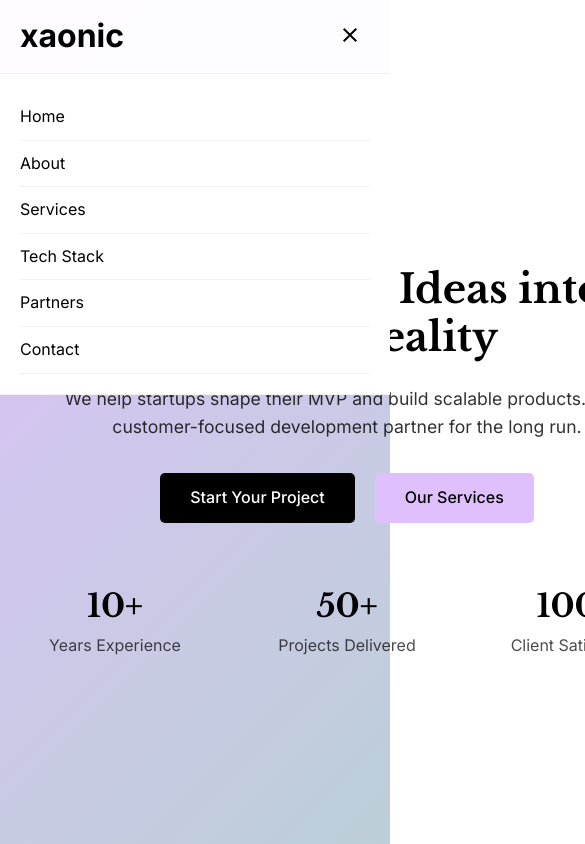
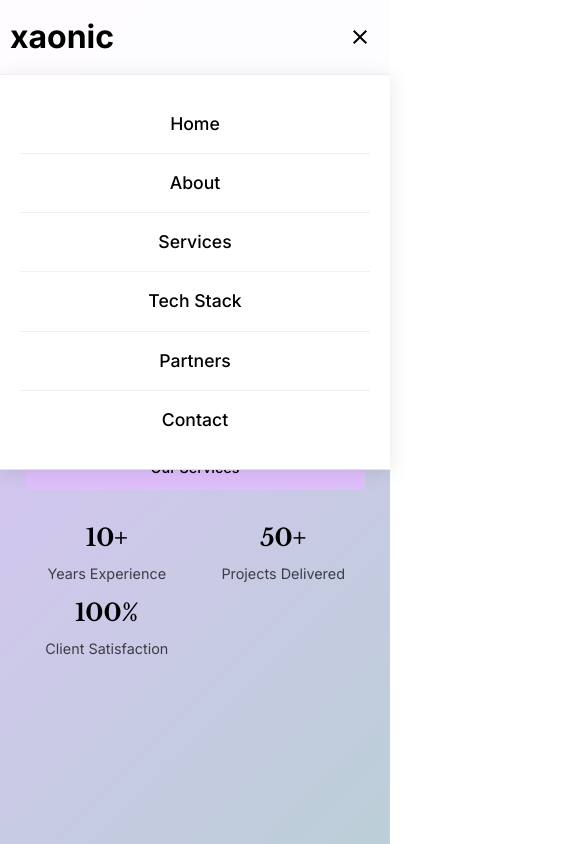
Before and after one commit to xaonic-llc/xaonic.com, a Next.js app: page / in a window 390 px wide. Both pictures are taken after a click on the button 350 px from the left and 36 px from the top of the page. Shown: the top 844 px of the page, 585 px wide, since content can reach past the window. Built offline with nearby package versions, Linux system fonts and the light colour scheme.

Commit message:
Make responsive

```diff
--- a/components/ContactForm.js
+++ b/components/ContactForm.js
@@ -70,8 +70,8 @@
 
         <div style={{
           display: 'grid',
-          gridTemplateColumns: 'repeat(auto-fit, minmax(400px, 1fr))',
-          gap: '4rem',
+          gridTemplateColumns: 'repeat(auto-fit, minmax(300px, 1fr))',
+          gap: 'clamp(2rem, 5vw, 4rem)',
           alignItems: 'start'
         }}>
           {/* Contact Form */}
--- a/components/Header.js
+++ b/components/Header.js
@@ -40,7 +40,8 @@
         display: 'flex',
         justifyContent: 'space-between',
         alignItems: 'center',
-        padding: '15px 20px'
+        paddingTop: '15px',
+        paddingBottom: '15px'
       }}>
         <a
           href="#home"
@@ -109,21 +110,28 @@
         <nav style={{
           display: 'flex',
           flexDirection: 'column',
-          backgroundColor: 'white',
+          backgroundColor: 'rgba(255, 255, 255, 0.98)',
+          backdropFilter: 'blur(10px)',
           padding: '20px',
-          borderTop: '1px solid #f0f0f0'
+          borderTop: '1px solid #f0f0f0',
+          boxShadow: '0 4px 20px rgba(0, 0, 0, 0.1)'
         }}>
-          {navItems.map((item) => (
+          {navItems.map((item, index) => (
             <a
               key={item.name}
               href={item.href}
               style={{
                 textDecoration: 'none',
                 color: 'var(--color-black)',
-                padding: '10px 0',
-                borderBottom: '1px solid #f0f0f0'
+                padding: '15px 0',
+                borderBottom: index < navItems.length - 1 ? '1px solid #f0f0f0' : 'none',
+                fontSize: '1.1rem',
+                fontWeight: '500',
+                transition: 'color 0.3s ease'
               }}
               onClick={() => setIsMenuOpen(false)}
+              onTouchStart={(e) => e.target.style.color = 'var(--color-purple)'}
+              onTouchEnd={(e) => e.target.style.color = 'var(--color-black)'}
             >
               {item.name}
             </a>
--- a/components/Hero.js
+++ b/components/Hero.js
@@ -5,31 +5,48 @@
       display: 'flex',
       alignItems: 'center',
       background: `linear-gradient(135deg, var(--color-purple) 0%, var(--color-blue) 100%)`,
-      paddingTop: '80px'
+      paddingTop: '80px',
+      paddingBottom: '40px',
+      width: '100%',
+      overflow: 'hidden'
     }}>
       <div className="container text-center">
         <h1 style={{
-          fontSize: 'clamp(2.5rem, 5vw, 4rem)',
-          marginBottom: '1.5rem',
+          fontSize: 'clamp(2rem, 5vw, 4rem)',
+          marginBottom: 'clamp(1rem, 3vw, 1.5rem)',
           color: 'var(--color-black)',
-          fontWeight: '700'
+          fontWeight: '700',
+          lineHeight: '1.1'
         }}>
           Transforming Ideas into Digital Reality
         </h1>
 
         <p style={{
-          fontSize: 'clamp(1.1rem, 2vw, 1.3rem)',
-          marginBottom: '2rem',
+          fontSize: 'clamp(1rem, 2vw, 1.3rem)',
+          marginBottom: 'clamp(1.5rem, 4vw, 2rem)',
           color: 'var(--color-black)',
           maxWidth: '600px',
-          margin: '0 auto 2rem auto',
-          opacity: '0.8'
+          margin: '0 auto',
+          marginBottom: 'clamp(1.5rem, 4vw, 2rem)',
+          opacity: '0.8',
+          lineHeight: '1.6',
+          padding: '0 10px'
         }}>
           We help startups shape their MVP and build scalable products.
           Your customer-focused development partner for the long run.
         </p>
 
-        <div style={{ display: 'flex', gap: '20px', justifyContent: 'center', flexWrap: 'wrap' }}>
+        <div className="flex-mobile-column" style={{
+          display: 'flex',
+          gap: 'clamp(15px, 3vw, 20px)',
+          justifyContent: 'center',
+          flexWrap: 'wrap',
+          marginBottom: 'clamp(2rem, 5vw, 4rem)',
+          width: '100%',
+          maxWidth: '100%',
+          padding: '0 15px',
+          boxSizing: 'border-box'
+        }}>
           <a href="#contact" className="btn btn-primary">
             Start Your Project
           </a>
@@ -39,24 +56,50 @@
         </div>
 
         <div style={{
-          marginTop: '4rem',
           display: 'grid',
-          gridTemplateColumns: 'repeat(auto-fit, minmax(200px, 1fr))',
-          gap: '2rem',
+          gridTemplateColumns: 'repeat(auto-fit, minmax(120px, 1fr))',
+          gap: 'clamp(0.8rem, 3vw, 2rem)',
           maxWidth: '800px',
-          margin: '4rem auto 0'
+          margin: '0 auto',
+          padding: '0 15px',
+          width: '100%',
+          boxSizing: 'border-box'
         }}>
           <div style={{ textAlign: 'center' }}>
-            <h3 style={{ fontSize: '2rem', marginBottom: '0.5rem', color: 'var(--color-black)' }}>10+</h3>
-            <p style={{ color: 'var(--color-black)', opacity: '0.7' }}>Years Experience</p>
+            <h3 style={{
+              fontSize: 'clamp(1.5rem, 4vw, 2rem)',
+              marginBottom: '0.5rem',
+              color: 'var(--color-black)'
+            }}>10+</h3>
+            <p style={{
+              color: 'var(--color-black)',
+              opacity: '0.7',
+              fontSize: 'clamp(0.9rem, 2vw, 1rem)'
+            }}>Years Experience</p>
           </div>
           <div style={{ textAlign: 'center' }}>
-            <h3 style={{ fontSize: '2rem', marginBottom: '0.5rem', color: 'var(--color-black)' }}>50+</h3>
-            <p style={{ color: 'var(--color-black)', opacity: '0.7' }}>Projects Delivered</p>
+            <h3 style={{
+              fontSize: 'clamp(1.5rem, 4vw, 2rem)',
+              marginBottom: '0.5rem',
+              color: 'var(--color-black)'
+            }}>50+</h3>
+            <p style={{
+              color: 'var(--color-black)',
+              opacity: '0.7',
+              fontSize: 'clamp(0.9rem, 2vw, 1rem)'
+            }}>Projects Delivered</p>
           </div>
           <div style={{ textAlign: 'center' }}>
-            <h3 style={{ fontSize: '2rem', marginBottom: '0.5rem', color: 'var(--color-black)' }}>100%</h3>
-            <p style={{ color: 'var(--color-black)', opacity: '0.7' }}>Client Satisfaction</p>
+            <h3 style={{
+              fontSize: 'clamp(1.5rem, 4vw, 2rem)',
+              marginBottom: '0.5rem',
+              color: 'var(--color-black)'
+            }}>100%</h3>
+            <p style={{
+              color: 'var(--color-black)',
+              opacity: '0.7',
+              fontSize: 'clamp(0.9rem, 2vw, 1rem)'
+            }}>Client Satisfaction</p>
           </div>
         </div>
       </div>
--- a/components/Partners.js
+++ b/components/Partners.js
@@ -144,8 +144,8 @@
 
           <div style={{
             display: 'grid',
-            gridTemplateColumns: 'repeat(auto-fit, minmax(250px, 1fr))',
-            gap: '2rem',
+            gridTemplateColumns: 'repeat(auto-fit, minmax(200px, 1fr))',
+            gap: 'clamp(1.5rem, 4vw, 2rem)',
             marginTop: '2rem'
           }}>
             <div>
--- a/styles/globals.css
+++ b/styles/globals.css
@@ -4,6 +4,12 @@
   margin: 0;
   padding: 0;
   box-sizing: border-box;
+}
+
+/* Prevent horizontal overflow on all elements */
+*, *::before, *::after {
+  box-sizing: border-box;
+  max-width: 100%;
 }
 
 :root {
@@ -16,6 +22,7 @@
 
 html {
   scroll-behavior: smooth;
+  overflow-x: hidden;
 }
 
 body {
@@ -23,6 +30,16 @@
   line-height: 1.6;
   color: var(--color-black);
   background-color: #ffffff;
+  overflow-x: hidden;
+  width: 100%;
+  max-width: 100vw;
+  position: relative;
+}
+
+/* Ensure all main elements respect viewport width */
+main, section, div {
+  max-width: 100vw;
+  overflow-x: hidden;
 }
 
 h1, h2, h3, h4, h5, h6 {
@@ -34,6 +51,8 @@
   max-width: 1200px;
   margin: 0 auto;
   padding: 0 20px;
+  width: 100%;
+  box-sizing: border-box;
 }
 
 .section {
@@ -113,22 +132,181 @@
   margin-top: 2rem;
 }
 
+/* Responsive breakpoints */
+@media (max-width: 1200px) {
+  .container {
+    padding: 0 30px;
+  }
+}
+
 @media (max-width: 1024px) {
   .grid-3 {
     grid-template-columns: repeat(2, 1fr);
+  }
+
+  .container {
+    padding: 0 25px;
   }
 }
 
 @media (max-width: 768px) {
   .container {
     padding: 0 15px;
+    max-width: 100%;
   }
 
   .section {
-    padding: 60px 0;
+    padding: 50px 0;
   }
 
   .grid-3 {
     grid-template-columns: 1fr;
   }
+
+  .grid-2 {
+    grid-template-columns: 1fr;
+  }
+
+  .btn {
+    padding: 14px 20px;
+    font-size: 1rem;
+    width: 100%;
+    text-align: center;
+    max-width: 100%;
+    box-sizing: border-box;
+  }
+
+  .card {
+    padding: 20px;
+    width: 100%;
+    box-sizing: border-box;
+  }
+
+  /* Prevent horizontal overflow */
+  * {
+    max-width: 100%;
+    box-sizing: border-box;
+  }
 }
+
+@media (max-width: 480px) {
+  .container {
+    padding: 0 12px;
+    max-width: 100vw;
+  }
+
+  .section {
+    padding: 40px 0;
+  }
+
+  .btn {
+    padding: 12px 16px;
+    font-size: 0.95rem;
+    width: 100%;
+    max-width: 100%;
+  }
+
+  .card {
+    padding: 15px;
+    width: 100%;
+  }
+
+  /* Ensure proper spacing on very small screens */
+  .grid {
+    gap: 15px;
+  }
+}
+
+/* iPhone 13 and similar devices (390px width) */
+@media (max-width: 390px) {
+  .container {
+    padding: 0 10px;
+    max-width: 100vw;
+  }
+
+  .btn {
+    padding: 10px 12px;
+    font-size: 0.9rem;
+  }
+
+  .grid {
+    gap: 12px;
+  }
+}
+
+/* Extra small screens */
+@media (max-width: 360px) {
+  .container {
+    padding: 0 10px;
+  }
+
+  .section {
+    padding: 30px 0;
+  }
+
+  .card {
+    padding: 12px;
+  }
+
+  .btn {
+    padding: 10px 16px;
+    font-size: 0.9rem;
+  }
+}
+
+/* Mobile-first responsive utilities */
+.flex-mobile-column {
+  display: flex;
+}
+
+@media (max-width: 768px) {
+  .flex-mobile-column {
+    flex-direction: column;
+    gap: 1rem;
+  }
+
+  /* Ensure images are responsive */
+  img {
+    max-width: 100%;
+    height: auto;
+  }
+
+  /* Better text readability on mobile */
+  h1, h2, h3, h4, h5, h6 {
+    line-height: 1.3;
+  }
+
+  /* Improve touch targets */
+  a, button {
+    min-height: 44px;
+    display: inline-flex;
+    align-items: center;
+    justify-content: center;
+  }
+
+  /* Better spacing for mobile */
+  .mb-4 {
+    margin-bottom: 1.5rem;
+  }
+
+  .mb-6 {
+    margin-bottom: 2rem;
+  }
+
+  .mt-4 {
+    margin-top: 1.5rem;
+  }
+
+  /* Ensure flex containers don't overflow */
+  .flex-mobile-column {
+    width: 100%;
+    max-width: 100%;
+  }
+
+  /* Ensure all sections fit within viewport */
+  section {
+    width: 100%;
+    max-width: 100vw;
+    overflow-x: hidden;
+  }
+}
```
Also changed, not shown: components/CallToAction.js (+29 -12 lines), components/TechStack.js (+24 -15 lines).
